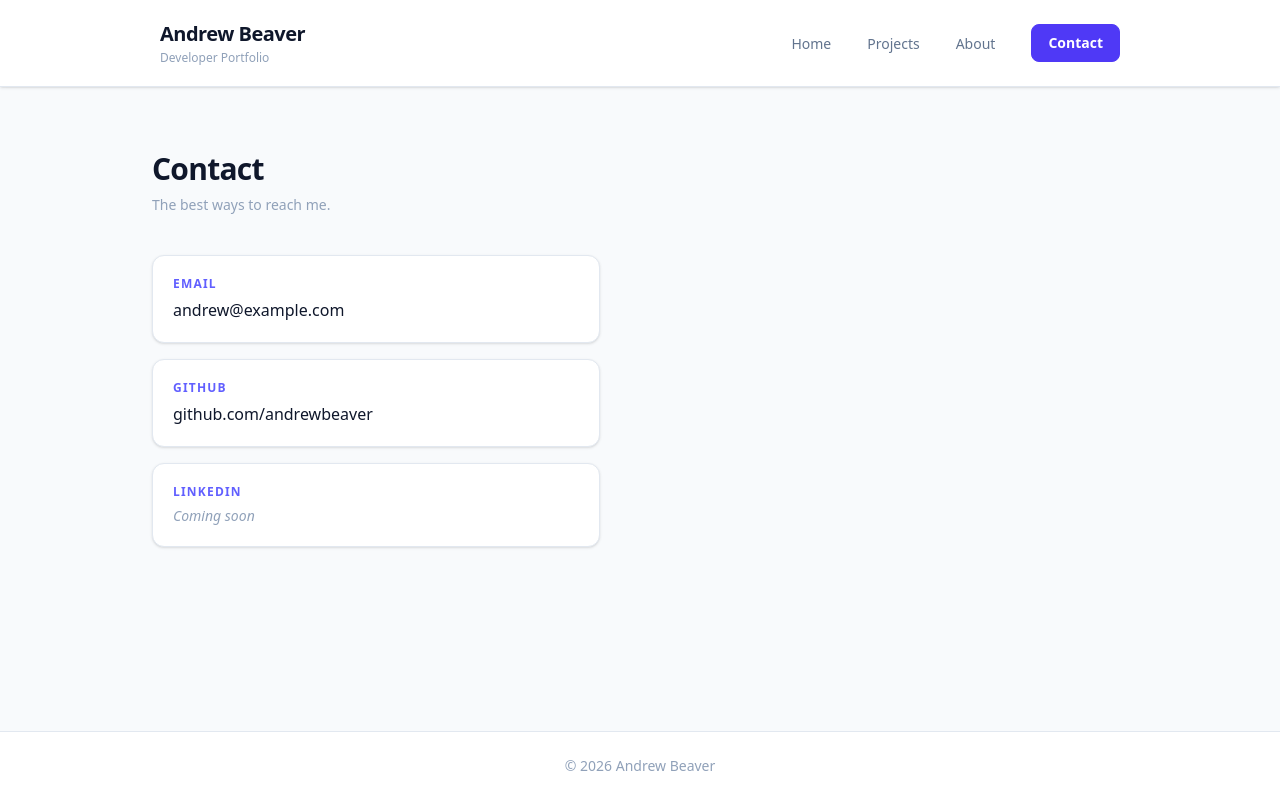
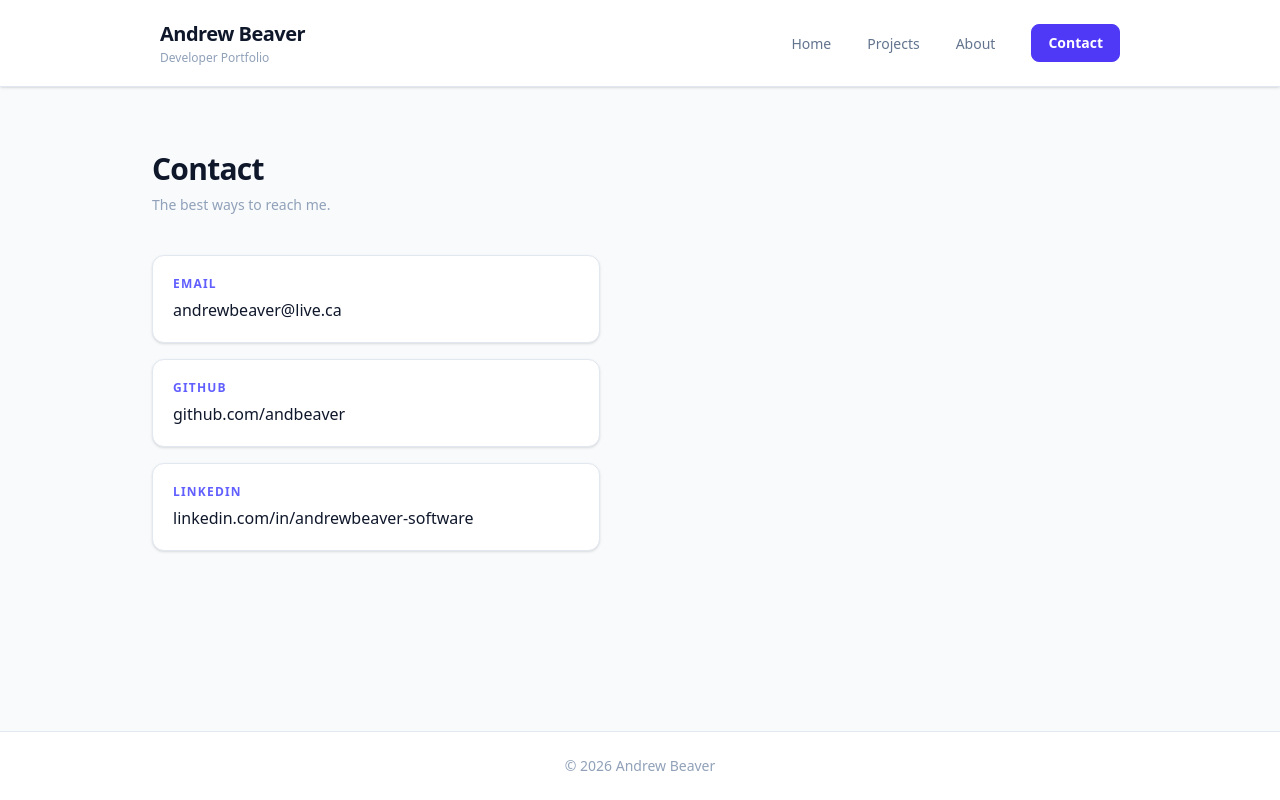
Before and after one commit to andbeaver/andrew-beaver-portfolio, a Next.js app in the folder my-portfolio/: page /contact in a window 1280 px wide. Built offline with nearby package versions, Linux system fonts and the light colour scheme.

Commit message:
feat: update contact information with correct email and GitHub link, and add LinkedIn details

```diff
--- a/my-portfolio/app/contact/page.tsx
+++ b/my-portfolio/app/contact/page.tsx
@@ -9,21 +9,21 @@ export const metadata: Metadata = {
 const contactItems = [
   {
     label: "Email",
-    display: "andrew@example.com",
-    href: "mailto:andrew@example.com",
+    display: "andrewbeaver@live.ca",
+    href: "mailto:andrewbeaver@live.ca",
     external: false,
   },
   {
     label: "GitHub",
-    display: "github.com/andrewbeaver",
-    href: "https://github.com/andrewbeaver",
+    display: "github.com/andbeaver",
+    href: "https://github.com/andbeaver",
     external: true,
   },
   {
     label: "LinkedIn",
-    display: null,
-    href: null,
-    external: false,
+    display: "linkedin.com/in/andrewbeaver-software",
+    href: "https://www.linkedin.com/in/andrewbeaver-software",
+    external: true,
   },
 ];
 
```
